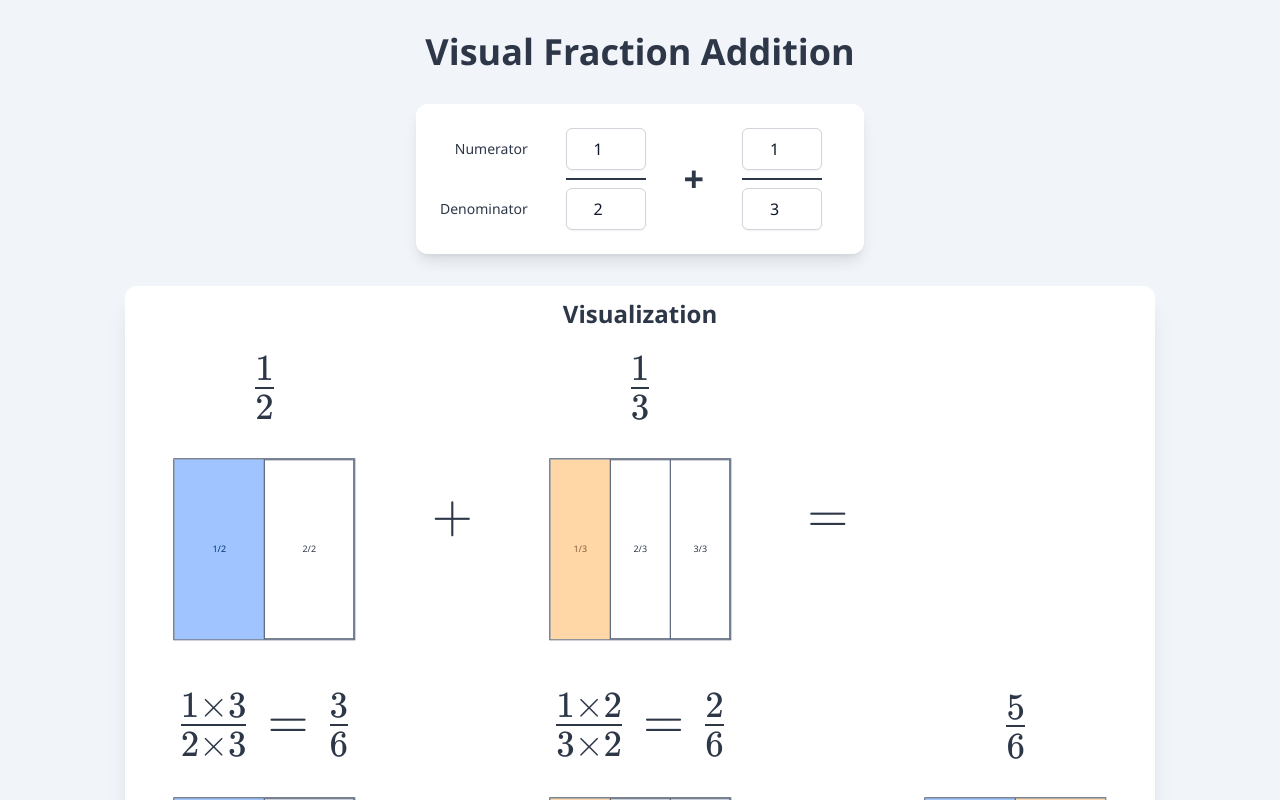
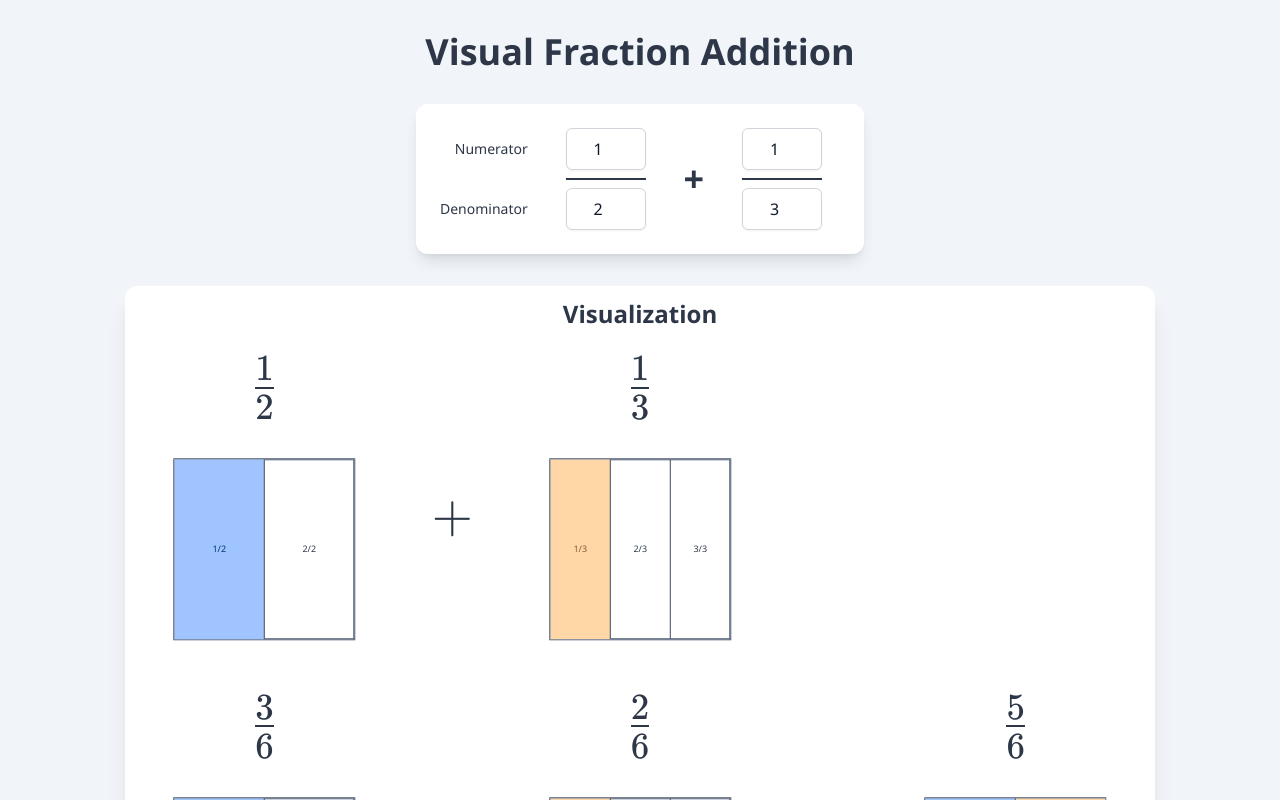
Before and after one commit to RupertLinacre/fraction_addition_visualisation, a React (Vite) app: page / in a window 1280 px wide. Shown: the top 800 px of the page. Built offline with nearby package versions, Linux system fonts and the light colour scheme.

Commit message:
Enhance OperatorDisplay component with isPlaceholder prop for improved visibility control

```diff
--- a/components/VisualizationSection.tsx
+++ b/components/VisualizationSection.tsx
@@ -1,4 +1,3 @@
-
 import React, { useState } from 'react';
 import FractionVisual from './FractionVisual';
 import type { CalculationData, ShadingSegment, FractionVisualProps } from '../types';
@@ -7,8 +6,12 @@ import KatexDisplay from './KatexDisplay';
 
 const DIAGONAL_SIDE = Math.hypot(SQUARE_SIDE, SQUARE_SIDE);
 
-const OperatorDisplay: React.FC<{ symbol: string }> = ({ symbol }) => (
-  <div className={`flex items-center justify-center px-1 sm:px-2`} style={{ height: `${DIAGONAL_SIDE}px` }}>
+const OperatorDisplay: React.FC<{ symbol: string; isPlaceholder?: boolean }> = ({ symbol, isPlaceholder = false }) => (
+  <div
+    className={`flex items-center justify-center px-1 sm:px-2`}
+    style={{ height: `${DIAGONAL_SIDE}px`, visibility: isPlaceholder ? 'hidden' : 'visible' }}
+    aria-hidden={isPlaceholder}
+  >
     <KatexDisplay latex={symbol} className={`text-3xl sm:text-5xl font-bold text-[${TEXT_COLOR_DARK}]`} />
   </div>
 );
@@ -184,21 +187,21 @@ export const VisualizationSection: React.FC<VisualizationSectionProps> = ({ calc
             topLabelLatex={fracToLatex(f2.num, f2.den)}
             visualProps={f2aVisualProps}
           />
-          <OperatorDisplay symbol="=" />
+          <OperatorDisplay symbol="=" isPlaceholder={true} />
           <VisualUnit isPlaceholder={true} visualProps={{ idSuffix: "sumplaceholder-top", cols: 1, rows: 1, shadingSegments: [] }} />
         </div>
 
         {/* Bottom Row of Visuals - Transformed Fractions and Sum */}
         <div className="flex flex-row items-center justify-center w-auto gap-x-4 sm:gap-x-8">
           <VisualUnit
-            topLabelLatex={`\\frac{${f1.num} \\times ${f2.den}}{${f1.den} \\times ${f2.den}} = ${fracToLatex(f1TransformedNum, commonDenominator)}`}
+            topLabelLatex={fracToLatex(f1TransformedNum, commonDenominator)}
             visualProps={f1bVisualProps}
             onRotate={() => setRotationF1(prev => (prev === 0 ? 90 : 0))}
             isRotated={rotationF1 === 90}
           />
           <OperatorDisplay symbol="+" />
           <VisualUnit
-            topLabelLatex={`\\frac{${f2.num} \\times ${f1.den}}{${f2.den} \\times ${f1.den}} = ${fracToLatex(f2TransformedNum, commonDenominator)}`}
+            topLabelLatex={fracToLatex(f2TransformedNum, commonDenominator)}
             visualProps={f2bVisualProps}
             onRotate={() => setRotationF2(prev => (prev === 0 ? 90 : 0))}
             isRotated={rotationF2 === 90}
```
